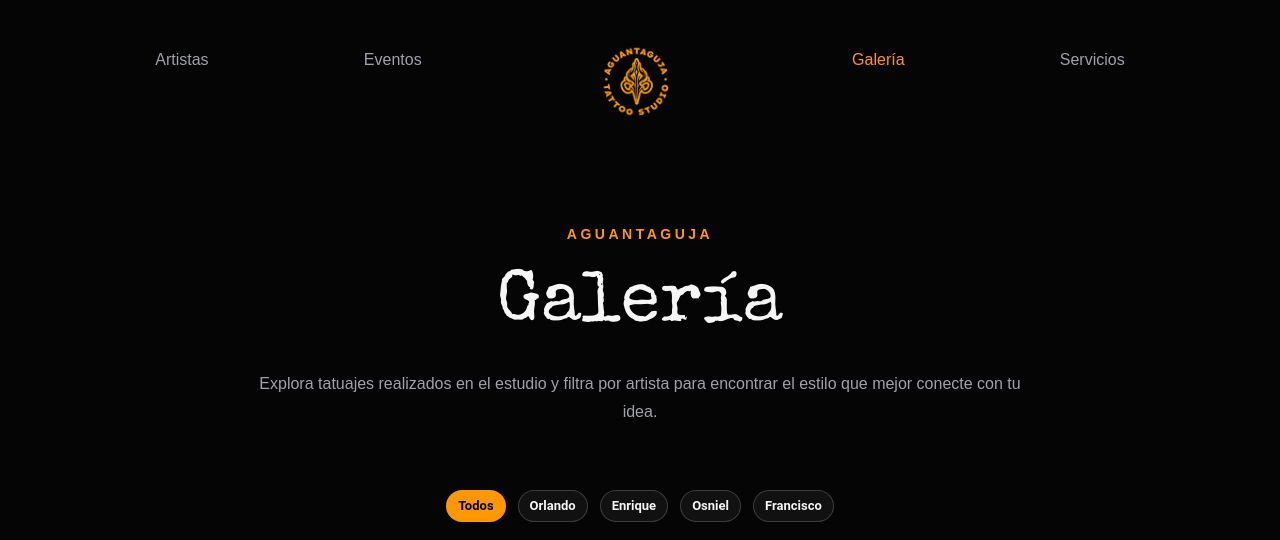
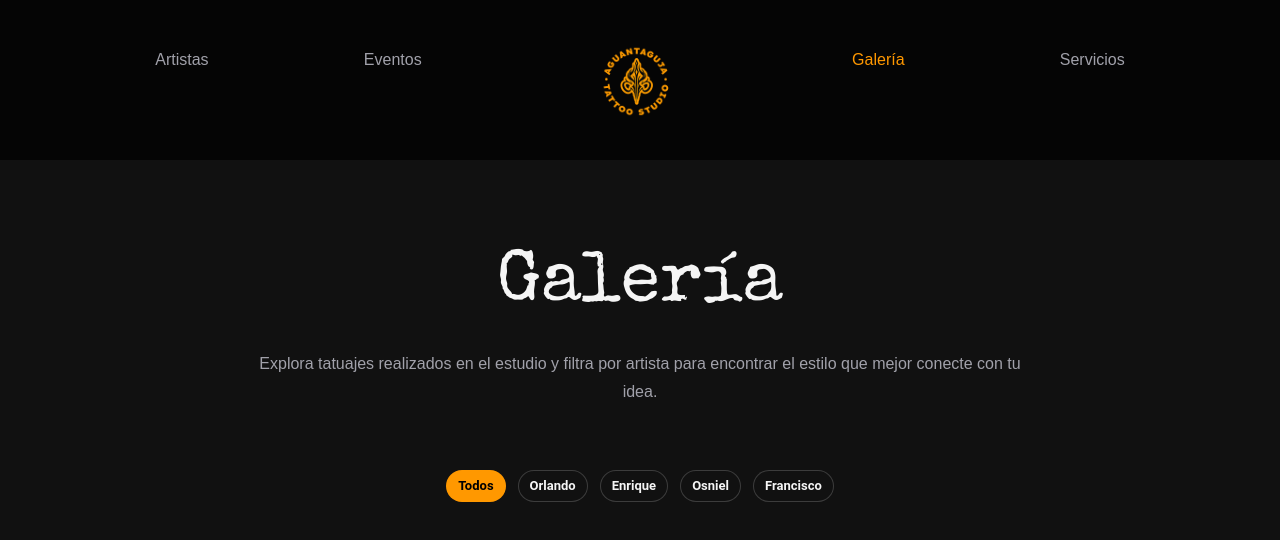
Before and after one commit to arielgomezmendez/aguantaguja-app, a Next.js app: page /gallery in a window 1280 px wide. Shown: the top 540 px of the page. Built offline with nearby package versions, Linux system fonts and the light colour scheme; grey boxes are pictures that could not be loaded.

Commit message:
Set the #111111 as a background color in the sections of all pages

```diff
--- a/app/artists/page.tsx
+++ b/app/artists/page.tsx
@@ -12,12 +12,9 @@ export const metadata: Metadata = {
 export default function ArtistsPage() {
   return (
     <>
-      <section className="mx-auto max-w-7xl px-2 md:py-4">
+      <section className="mx-auto max-w-7xl bg-[#111111] px-2 md:py-8">
         <div className="mx-auto max-w-3xl text-center">
-          <p className="text-sm font-bold uppercase tracking-[0.25em] text-[#FF9800]">
-            Aguantaguja
-          </p>
-          <h1 className="mt-4 font-special text-5xl leading-tight text-[#F5F5F5] md:text-7xl">
+          <h1 className="mt-10 font-special text-5xl leading-tight text-[#F5F5F5] md:text-7xl">
             Conoce a nuestros artistas
           </h1>
           <p className="mt-5 leading-7 text-[#A1A1AA]">
--- a/app/events/page.tsx
+++ b/app/events/page.tsx
@@ -12,10 +12,7 @@ export const metadata: Metadata = {
 export default function EventsPage() {
   return (
     <>
-      <section className="mx-auto max-w-7xl px-6 py-10 text-center md:py-16">
-        <p className="text-sm font-bold uppercase tracking-[0.25em] text-[#FF9800]">
-          Aguantaguja
-        </p>
+      <section className="mx-auto max-w-7xl bg-[#111111] px-6 py-10 text-center md:py-16">
         <h1 className="mt-4 font-special text-5xl leading-tight text-[#F5F5F5] md:text-7xl">
           Premios y eventos
         </h1>
@@ -25,7 +22,7 @@ export default function EventsPage() {
         </p>
       </section>
 
-      <section className="mx-auto max-w-7xl space-y-12 px-6 pb-20">
+      <section className="mx-auto max-w-7xl space-y-12 bg-[#111111] px-6 pb-20">
         {events.map((event) => (
           <article
             key={event.id}
--- a/app/gallery/GalleryClient.tsx
+++ b/app/gallery/GalleryClient.tsx
@@ -8,7 +8,8 @@ import { tattoos } from "./galleryData";
 const allArtistsFilter = "all";
 
 export default function GalleryClient() {
-  const [selectedArtistName, setSelectedArtistName] = useState(allArtistsFilter);
+  const [selectedArtistName, setSelectedArtistName] =
+    useState(allArtistsFilter);
 
   const filteredTattoos =
     selectedArtistName === allArtistsFilter
@@ -16,7 +17,7 @@ export default function GalleryClient() {
       : tattoos.filter((tattoo) => tattoo.artistId === selectedArtistName);
 
   return (
-    <section className="mx-auto max-w-7xl px-6 pb-20">
+    <section className="mx-auto max-w-7xl bg-[#111111] px-6 pb-20">
       <Stack
         component="div"
         direction="row"
--- a/app/gallery/page.tsx
+++ b/app/gallery/page.tsx
@@ -10,10 +10,7 @@ export const metadata: Metadata = {
 export default function GalleryPage() {
   return (
     <>
-      <section className="mx-auto max-w-7xl px-6 py-10 text-center md:py-16">
-        <p className="text-sm font-bold uppercase tracking-[0.25em] text-[#FF9800]">
-          Aguantaguja
-        </p>
+      <section className="mx-auto max-w-7xl bg-[#111111] px-6 py-10 text-center md:py-16">
         <h1 className="mt-4 font-special text-5xl leading-tight text-[#F5F5F5] md:text-7xl">
           Galería
         </h1>
--- a/app/services/page.tsx
+++ b/app/services/page.tsx
@@ -18,10 +18,7 @@ const processSteps = [
 export default function ServicesPage() {
   return (
     <>
-      <section className="mx-auto max-w-7xl px-6 py-10 text-center md:py-16">
-        <p className="text-sm font-bold uppercase tracking-[0.25em] text-[#FF9800]">
-          Aguantaguja
-        </p>
+      <section className="mx-auto max-w-7xl bg-[#111111] px-6 py-10 text-center md:py-16">
         <h1 className="mt-4 font-special text-5xl leading-tight text-[#F5F5F5] md:text-7xl">
           Servicios
         </h1>
@@ -31,7 +28,7 @@ export default function ServicesPage() {
         </p>
       </section>
 
-      <section className="mx-auto grid md:ml-25 max-w-7xl gap-6 px-6 pb-16">
+      <section className="mx-auto grid max-w-7xl gap-6 bg-[#111111] px-6 pb-16 md:ml-25">
         {services.map((service) => (
           <ServiceCard key={service.title} service={service} />
         ))}
@@ -68,7 +65,7 @@ export default function ServicesPage() {
         </div>
       </section>
 
-      <section className="mx-auto max-w-4xl px-6 py-16 text-center md:py-20">
+      <section className="mx-auto max-w-4xl bg-[#111111] px-6 py-16 text-center md:py-20">
         <h2 className="font-special text-4xl text-[#F5F5F5] md:text-5xl">
           Listo para empezar?
         </h2>
```
